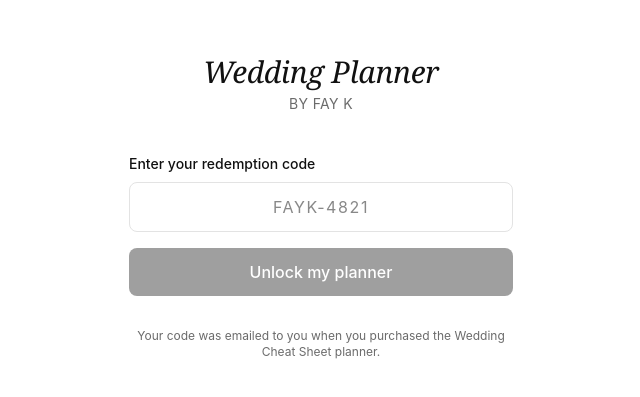
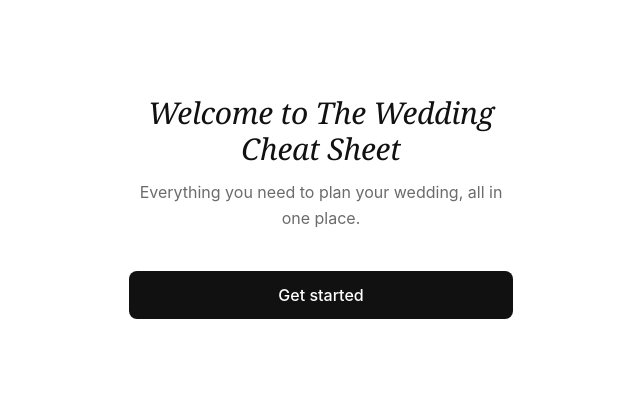
Before and after one commit to faykanellos-dev/Wedding-App, a Next.js app: page / in a window 1280 px wide. Shown: the part 193-590 px from the top of the page, without its empty margins (319-959 px from the left). Built offline with nearby package versions, Linux system fonts and the light colour scheme.

Commit message:
Remove redemption code gate, add welcome screen

```diff
--- a/app/page.tsx
+++ b/app/page.tsx
@@ -1,83 +1,32 @@
 "use client";
 
-import { useEffect, useState } from "react";
+import { useEffect } from "react";
 import { useRouter } from "next/navigation";
 import { useAppData } from "@/lib/store";
 
-export default function RedemptionPage() {
+export default function WelcomePage() {
   const router = useRouter();
-  const { data, ready, setUnlocked } = useAppData();
-  const [code, setCode] = useState("");
-  const [error, setError] = useState<string | null>(null);
-  const [submitting, setSubmitting] = useState(false);
+  const { data, ready } = useAppData();
 
-  // Already unlocked in a previous visit — skip straight past this gate.
   useEffect(() => {
     if (!ready) return;
-    if (data.unlocked && data.onboarded) router.replace("/overview");
-    else if (data.unlocked) router.replace("/onboarding");
-  }, [ready, data.unlocked, data.onboarded, router]);
-
-  async function handleSubmit(e: React.FormEvent) {
-    e.preventDefault();
-    setError(null);
-    setSubmitting(true);
-    try {
-      const res = await fetch("/api/verify-code", {
-        method: "POST",
-        headers: { "Content-Type": "application/json" },
-        body: JSON.stringify({ code }),
-      });
-      const body = await res.json();
-      if (!res.ok || !body.valid) {
-        setError(body.error ?? "That code doesn't look right.");
-        return;
-      }
-      setUnlocked(true);
-      router.replace("/onboarding");
-    } catch {
-      setError("Something went wrong — check your connection and try again.");
-    } finally {
-      setSubmitting(false);
-    }
-  }
+    if (data.onboarded) router.replace("/overview");
+  }, [ready, data.onboarded, router]);
 
   return (
     <main className="flex-1 flex flex-col items-center justify-center px-6 py-16">
-      <div className="w-full max-w-sm">
-        <p className="wordmark text-3xl text-center mb-1">Wedding Planner</p>
-        <p className="text-center text-sm text-muted mb-10 tracking-wide uppercase">by Fay K</p>
+      <div className="w-full max-w-sm text-center">
+        <p className="wordmark text-3xl mb-3">Welcome to The Wedding Cheat Sheet</p>
+        <p className="text-muted mb-10 leading-relaxed">
+          Everything you need to plan your wedding, all in one place.
+        </p>
 
-        <form onSubmit={handleSubmit} className="space-y-4">
-          <div>
-            <label htmlFor="code" className="block text-sm font-medium mb-2">
-              Enter your redemption code
-            </label>
-            <input
-              id="code"
-              type="text"
-              placeholder="FAYK-4821"
-              value={code}
-              onChange={(e) => setCode(e.target.value)}
-              className="w-full border border-border rounded-lg px-4 py-3 text-center tracking-widest uppercase focus:outline-none focus:ring-2 focus:ring-foreground/20"
-              autoCapitalize="characters"
-              autoComplete="off"
-            />
-            {error && <p className="mt-2 text-sm text-red-600">{error}</p>}
-          </div>
-
-          <button
-            type="submit"
-            disabled={submitting || !code.trim()}
-            className="w-full bg-foreground text-background rounded-lg py-3 font-medium disabled:opacity-40 transition-opacity"
-          >
-            {submitting ? "Checking…" : "Unlock my planner"}
-          </button>
-        </form>
-
-        <p className="text-center text-xs text-muted mt-8">
-          Your code was emailed to you when you purchased the Wedding Cheat Sheet planner.
-        </p>
+        <button
+          onClick={() => router.push("/onboarding")}
+          className="w-full bg-foreground text-background rounded-lg py-3 font-medium"
+        >
+          Get started
+        </button>
       </div>
     </main>
   );
```
